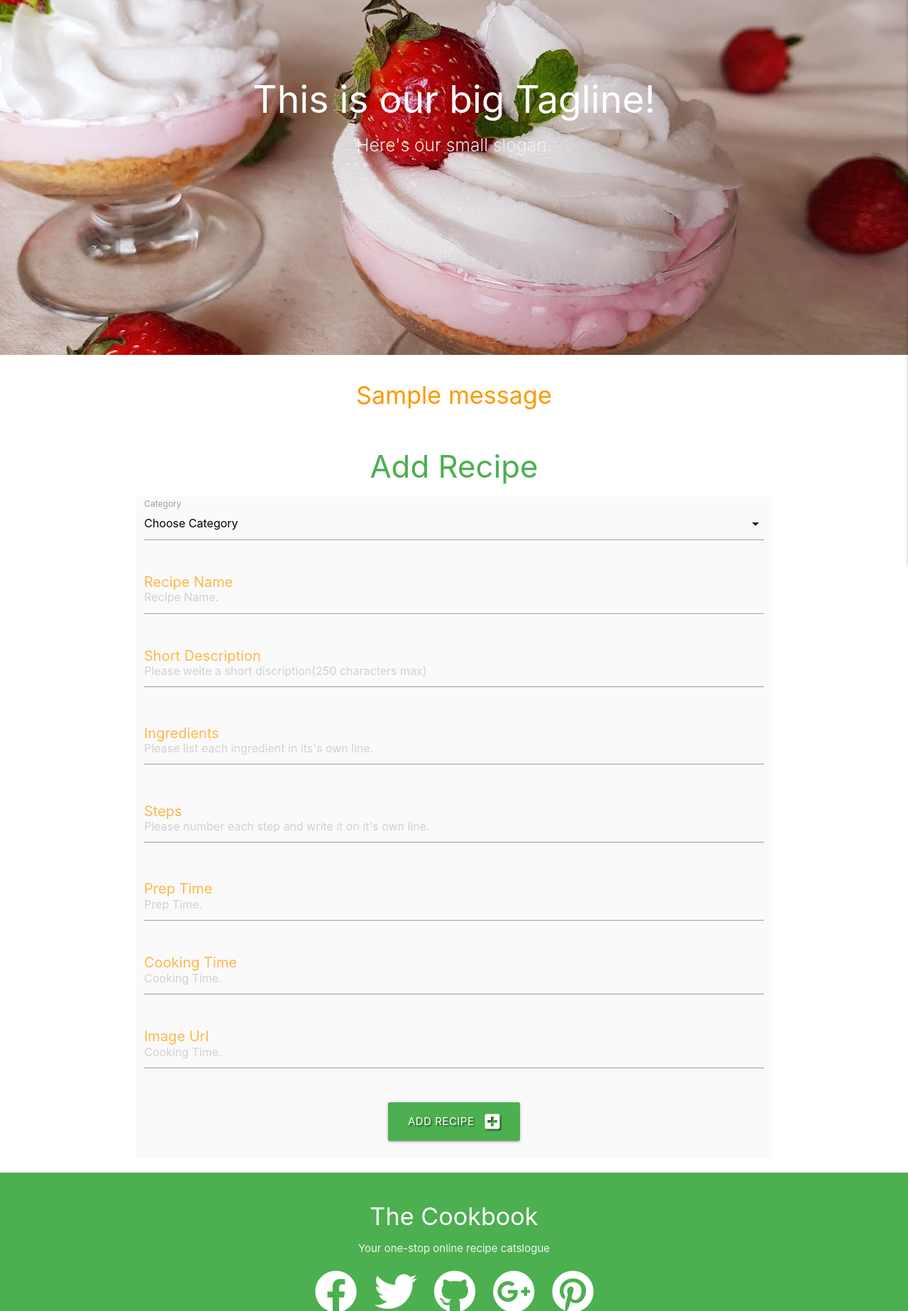
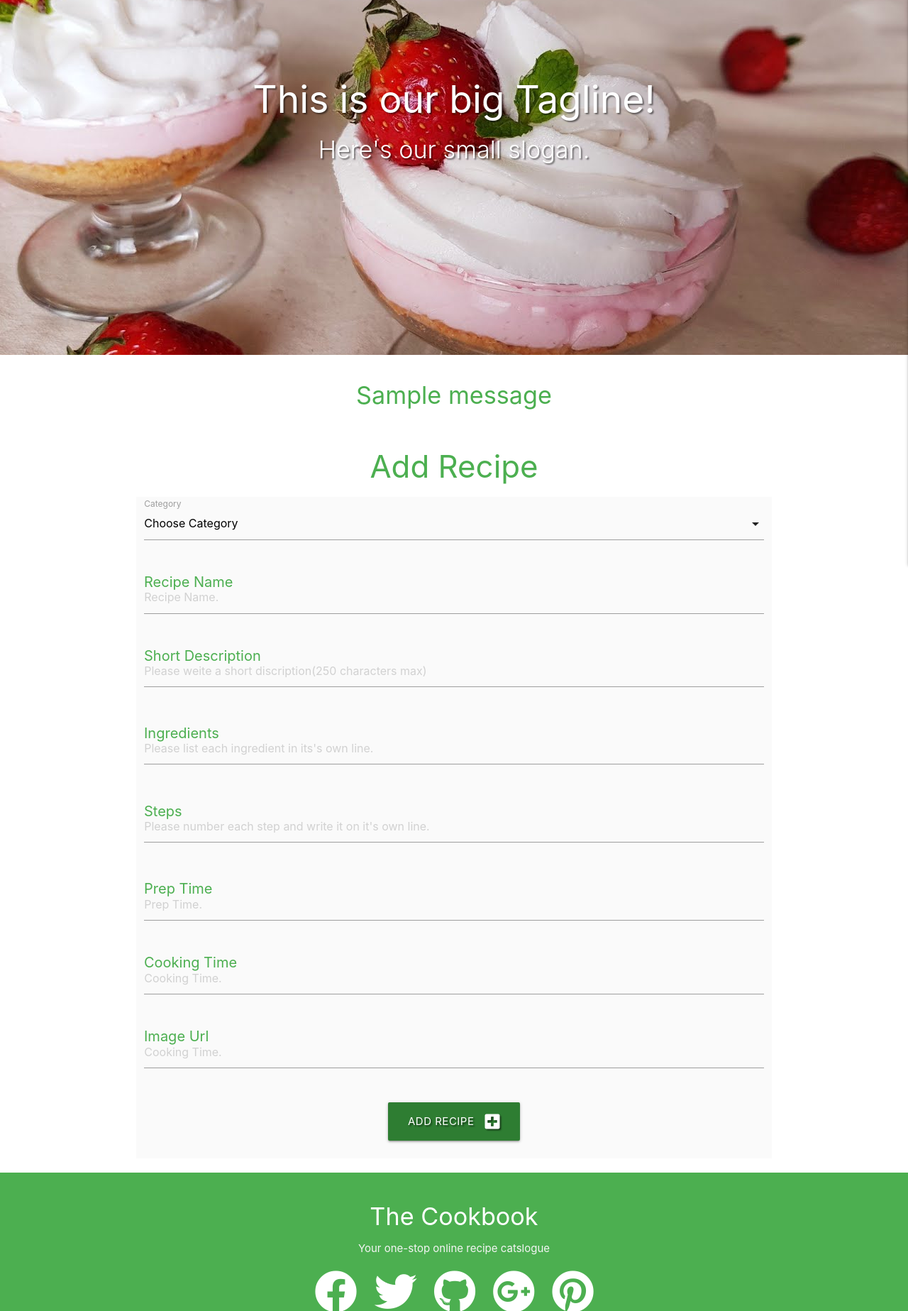
Before and after one commit to Code-Institute-Submissions/rpaulnarcis-milestone3, a Flask app: page /add_recipe in a window 1280 px wide. Shown: the part 64-1911 px from the top of the page at 71% size. Run offline with Flask 2, Linux system fonts and the light colour scheme; one stand-in notice (Sample message) is shown; a database or web service that is not in the repository returns one stand-in record (values such as "Sample title"); some libraries are stand-ins or nearby versions.

Commit message:
Updated green colour theme to text accross the project

```diff
--- a/app.py
+++ b/app.py
@@ -146,6 +146,23 @@ def add_recipe():
 
 @app.route("/edit_recipe/<recipe_id>", methods=["GET", "POST"])
 def edit_recipe(recipe_id):
+    if request.method == "POST":
+        submit = {
+            "category_name": request.form.get("category_name"),
+            "recipe_name": request.form.get("recipe_name"),
+            "recipe_short_description": request.form.get(
+                "recipe_short_description"),
+            "recipe_ingredients": request.form.get(
+                "recipe_ingredients"),
+            "recipe_steps": request.form.get("recipe_steps"),
+            "recipe_prep_time": request.form.get("recipe_prep_time"),
+            "recipe_cooking_time": request.form.get("recipe_cooking_time"),
+            "recipe_image_url": request.form.get("recipe_image_url"),
+            "created_by": session["user"]
+        }
+        mongo.db.recipes.update({"_id": ObjectId(recipe_id)}, submit)
+        flash("Recipe Successfully Updated")
+
     recipe = mongo.db.recipes.find_one({"_id": ObjectId(recipe_id)})
     categories = mongo.db.categories.find().sort("category_name", 1)
     return render_template("edit_recipe.html", recipe=recipe, categories=categories)
--- a/static/css/style.css
+++ b/static/css/style.css
@@ -8,47 +8,51 @@
 
 #recipe-name{
     font-size: 25px;
-    color:#ffb74d;
+    color:#4caf50;
 }
 
 #recipe-category{
     font-size: 25px;
-    color:#ffb74d;
+    color:#4caf50;
 }
 
 #short-discription{
     font-size: 25px;
-    color:#ffb74d;
+    color:#4caf50;
 }
 
 #ingredient{
     font-size: 25px;
-    color:#ffb74d;
+    color:#4caf50;
 }
 
 #steps{
    font-size: 25px;
-   color:#ffb74d;
+   color:#4caf50;
 }
 
 #prep_time{
    font-size: 25px;
-   color:#ffb74d;
+   color:#4caf50;
 }
 
 #cooking-time{
    font-size: 25px;
-   color:#ffb74d;
+   color:#4caf50;
 }
 
 #image-url{
    font-size: 25px;
-   color:#ffb74d;
+   color:#4caf50;
 }
 
 #categories{
    font-size: 20px;
-   color:#ffb74d;
+   color:#4caf50;
+}
+
+.login {
+    color: #4caf50;
 }
 
 #cat{
--- a/templates/add_recipe.html
+++ b/templates/add_recipe.html
@@ -14,7 +14,7 @@
                             <option value="{{ category.category_name }}">{{ category.category_name }}</option>
                         {% endfor %}
                     </select>
-                        <label id="category_name">Category</label>
+                        <label for="category_name">Category</label>
                 </div>
             </div>
             <!-- recipe name -->
@@ -79,7 +79,7 @@
             <!-- submit button -->
             <div class="row">
                 <div class="col s12 center-align">
-                <button type="submit" class="btn-large green text-shadow">
+                <button type="submit" class="btn-large green darken-3 text-shadow">
                     Add Recipe <i class="fas fa fa-plus-square right"></i>
                 </button>
                 </div>
--- a/templates/base.html
+++ b/templates/base.html
@@ -59,30 +59,30 @@
     <ul class="slides">
       <li>
         <img class="img-slider" src="static/Images/Quick-Keto-Strawberry-Mousse.jpg">
-        <div class="caption center-align">
+        <div class="caption center-align white-text text-shadow 4">
           <h2>This is our big Tagline!</h2>
-          <h5 class="light grey-text text-lighten-3">Here's our small slogan.</h5>
+          <h4 class="light white-text text-shadow 4">Here's our small slogan.</h4>
         </div>
       </li>
       <li>
         <img class="img-slider" src="static/Images/spicy-grilled-shrimp.jpg">
-        <div class="caption left-align">
+        <div class="caption left-align white-text text-shadow 4">
           <h2>Left Aligned Caption</h2>
-          <h5 class="light grey-text text-lighten-3">Here's our small slogan.</h5>
+          <h4 class="light white-text text-shadow 4">Here's our small slogan.</h4>
         </div>
       </li>
       <li>
         <img class="img-slider" src="static/Images/Peanut Stew with Chicken.jpg">
-        <div class="caption right-align">
+        <div class="caption right-align white-text text-shadow 4">
           <h2>Right Aligned Caption</h2>
-          <h5 class="light grey-text text-lighten-3">Here's our small slogan.</h5>
+          <h4 class="light white-text text-shadow 4">Here's our small slogan.</h4>
         </div>
       </li>
       <li>
         <img class="img-slider" src="static/Images/egg-casserole.jpg">
-        <div class="caption center-align">
+        <div class="caption center-align white-text text-shadow 4">
           <h3>This is our big Tagline!</h3>
-          <h5 class="light grey-text text-lighten-3">Here's our small slogan.</h5>
+          <h4 class="light white-text text-shadow 4">Here's our small slogan.</h4>
         </div>
       </li>
     </ul>
@@ -97,7 +97,7 @@
             {% if messages %}
                 {% for message in messages %}
                     <div class="row flashes">
-                        <h4 class="orange-text lighting-4 center-align">{{ message }}</h4>
+                        <h4 class="green-text lighting-4 center-align">{{ message }}</h4>
                     </div>
                 {% endfor %}
             {% endif %}
--- a/templates/profile.html
+++ b/templates/profile.html
@@ -4,7 +4,7 @@
     <div class="row">
         <div class="col s12 m8 offset-m2">
             <div class="card-panel">
-               <h3 class="center-align orange-text text-darken-10">
+               <h3 class="center-align green-text text-darken-10">
                    {{ username }}'s Profile
                </h3>
             </div>
--- a/templates/recipes.html
+++ b/templates/recipes.html
@@ -3,7 +3,7 @@
 
 <!---Page to display recipe when recipe is clicked-->
 <section>
-    <h3 class="center-align">Recipes</h3>
+    <h3 class="center-align green-text">Recipes</h3>
     <div class="container search">
         <nav>
             <div class="nav-wrapper green">
--- a/templates/show_recipe.html
+++ b/templates/show_recipe.html
@@ -1,7 +1,7 @@
 {% extends 'base.html' %}
 {% block content %}
 
-<h5 class="center-align">The Cookbook Recipes</h5>
+<h3 class="center-align green-text">The Cookbook Recipes</h3>
 <div class="divider show black"></div>
 <h4 class="show header center-align">
     {{ recipe.recipe_name }}
@@ -54,10 +54,10 @@
 </div>
 <div class="row">
     <div class="col s6">
-        <a href="{{ url_for('edit_recipe', recipe_id=recipe._id) }}" class="waves-effect waves-light btn-large green darken-3">Edit</a>
+        <a href="{{ url_for('edit_recipe', recipe_id=recipe._id) }}" class="waves-effect waves-light btn-large green darken-3 text-shadow -4">Edit</a>
     </div>
     <div class="col s6">
-        <a href="" class="waves-effect waves-light btn-large red">Delete</a>
+        <a href="" class="waves-effect waves-light btn-large red text-shadow -4">Delete</a>
     </div>
 </div>
 
```
Also changed, not shown: templates/edit_recipe.html (+3 -8 lines), templates/login.html (+6 -6 lines).
